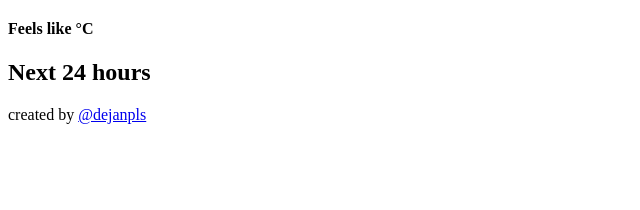
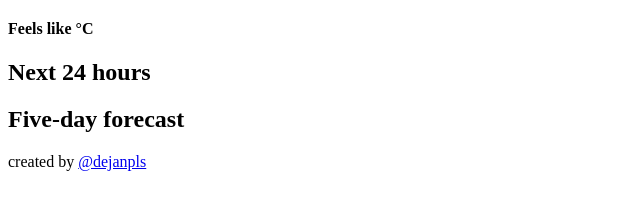
Before and after one commit to dejanpls/atmos, a website built with webpack: page src/template.html in a window 1280 px wide. Shown: the part 156-366 px from the top of the page, without its empty margins (0-640 px from the left). Built offline with nearby package versions, Linux system fonts and the light colour scheme; no server answers.

Commit message:
chore: uncomment the five-day-container

```diff
--- a/src/template.html
+++ b/src/template.html
@@ -35,9 +35,9 @@
         <div id="next24hrs-container">
           <h2 id="next24hrs-title">Next 24 hours</h2>
         </div>
-        <!-- <div id="five-day-container">
+        <div id="five-day-container">
           <h2 id="five-day-title">Five-day forecast</h2>
-        </div> -->
+        </div>
       </div>
       <footer>
         <p>created by <a href="https://github.com/dejanpls/">@dejanpls</a></p>
```
